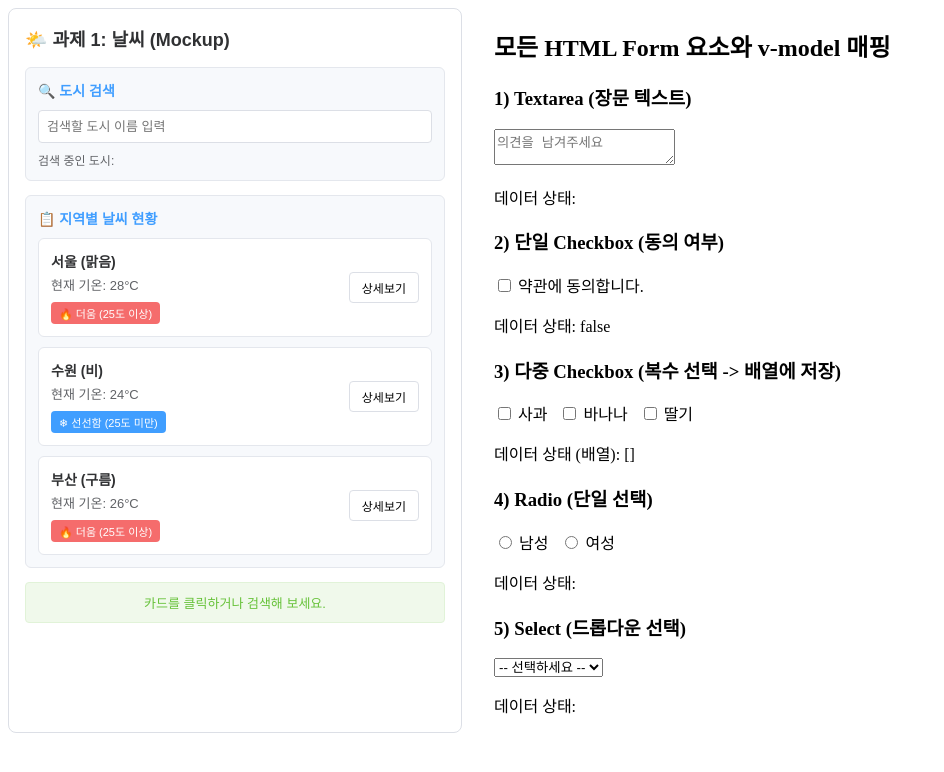
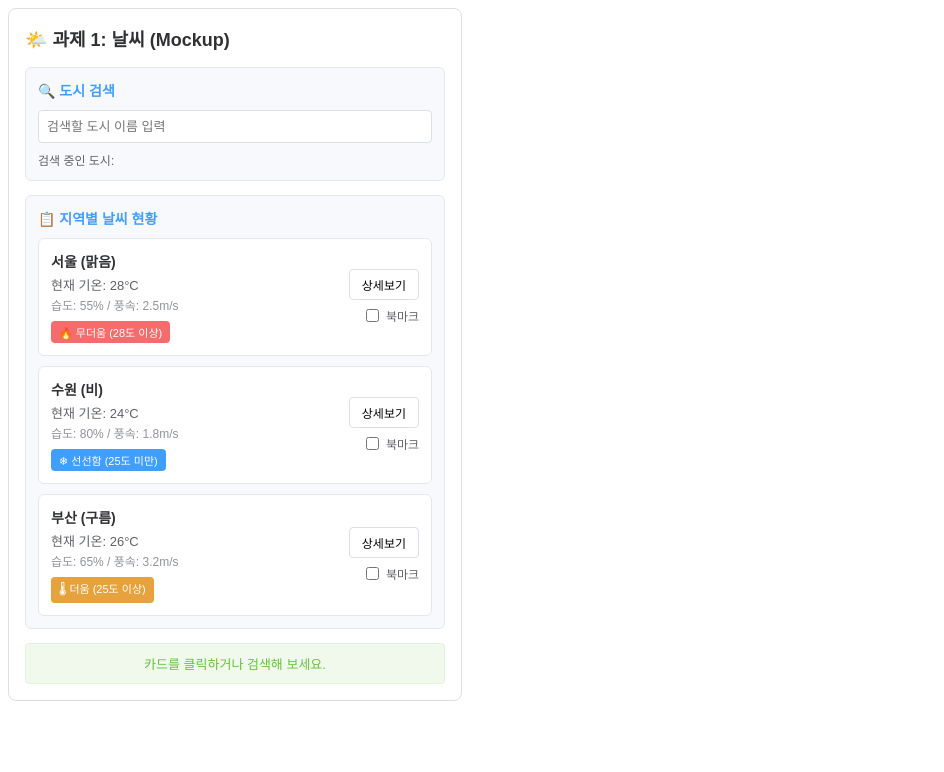
Before and after one commit to kagnys-star/skala-vue, a Vue app: page / in a window 1280 px wide. Shown: the top 772 px of the page, without its empty margins (0-944 px from the left). Built offline with nearby package versions, Linux system fonts and the light colour scheme.

Commit message:
session_1_add_Bookmark

```diff
--- a/src/App.vue
+++ b/src/App.vue
@@ -6,7 +6,7 @@ import sampleOne from './sampleOne.vue'
 <template>
   <div class="app">
     <WeatherMockup />
-    <sampleOne />
+    <!--<sampleOne />-->
   </div>
 </template>
 
--- a/src/WeatherMockup.vue
+++ b/src/WeatherMockup.vue
@@ -1,11 +1,11 @@
 <script setup>
 import { ref } from 'vue'
 
-// 1) 배열 렌더링용 날씨 데이터
+// 1) 배열 렌더링용 날씨 데이터 (humidity: 습도 %, wind: 풍속 m/s, bookmarked: 북마크 여부)
 const weatherList = ref([
-  { id: 'city_01', name: '서울', temp: 28, status: '맑음' },
-  { id: 'city_02', name: '수원', temp: 24, status: '비' },
-  { id: 'city_03', name: '부산', temp: 26, status: '구름' },
+  { id: 'city_01', name: '서울', temp: 28, status: '맑음', humidity: 55, wind: 2.5, bookmarked: false },
+  { id: 'city_02', name: '수원', temp: 24, status: '비', humidity: 80, wind: 1.8, bookmarked: false },
+  { id: 'city_03', name: '부산', temp: 26, status: '구름', humidity: 65, wind: 3.2, bookmarked: false },
 ])
 
 // 3) 양방향 바인딩(한글 처리)용 검색어
@@ -16,12 +16,19 @@ const statusMessage = ref('카드를 클릭하거나 검색해 보세요.')
 
 // 카드 선택 (버블링으로 상세보기 버튼과 구분 필요)
 const selectCard = (cityName) => {
-  statusMessage.value = `${cityName}가 선택되었습니다.`
+  statusMessage.value = `${cityName}가(이) 선택되었습니다.`
 }
 
 // 상세보기 버튼 (버블링 없이 alert)
 const showDetail = (cityName, status) => {
   window.alert(`${cityName}의 현재 날씨는 [${status}] 상태입니다.`)
+}
+
+// 북마크 체크박스 (v-model로 값이 바뀐 뒤 상태바 문구 갱신)
+const toggleBookmark = (city) => {
+  statusMessage.value = city.bookmarked
+    ? `${city.name}을(를) 북마크에 추가했습니다. ⭐`
+    : `${city.name}을(를) 북마크에서 해제했습니다.`
 }
 </script>
 
@@ -52,18 +59,32 @@ const showDetail = (cityName, status) => {
         @click="selectCard(city.name)"
       >
         <div class="card-info">
-          <p class="city-name">{{ city.name }} ({{ city.status }})</p>
+          <p class="city-name">
+            {{ city.name }} ({{ city.status }})
+            <span v-show="city.bookmarked" class="star">⭐</span>
+          </p>
           <p class="city-temp">현재 기온: {{ city.temp }}°C</p>
+          <!-- 추가 데이터 필드 표시 -->
+          <p class="city-detail">습도: {{ city.humidity }}% / 풍속: {{ city.wind }}m/s</p>
 
-          <!-- 2) 조건부 렌더링 (v-if / v-else) -->
-          <span v-if="city.temp >= 25" class="badge badge-hot">🔥 더움 (25도 이상)</span>
+          <!-- 2) 조건부 렌더링 (v-if / v-else-if / v-else 3단 분기) -->
+          <span v-if="city.temp >= 28" class="badge badge-very-hot">🔥 무더움 (28도 이상)</span>
+          <span v-else-if="city.temp >= 25" class="badge badge-hot">🌡 더움 (25도 이상)</span>
           <span v-else class="badge badge-cool">❄ 선선함 (25도 미만)</span>
         </div>
 
-        <!-- 4) 이벤트 수식어 .stop 으로 카드 클릭 버블링 차단 -->
-        <button class="detail-btn" @click.stop="showDetail(city.name, city.status)">
-          상세보기
-        </button>
+        <div class="card-actions">
+          <!-- 4) 이벤트 수식어 .stop 으로 카드 클릭 버블링 차단 -->
+          <button class="detail-btn" @click.stop="showDetail(city.name, city.status)">
+            상세보기
+          </button>
+
+          <!-- 체크박스 v-model 양방향 바인딩 + .stop 으로 카드 선택 방지 -->
+          <label class="bookmark-label" @click.stop>
+            <input type="checkbox" v-model="city.bookmarked" @change="toggleBookmark(city)" />
+            북마크
+          </label>
+        </div>
       </div>
     </section>
 
@@ -143,9 +164,39 @@ const showDetail = (cityName, status) => {
 }
 
 .city-temp {
-  margin: 0 0 8px;
+  margin: 0 0 2px;
   font-size: 13px;
   color: #606266;
+}
+
+.city-detail {
+  margin: 0 0 8px;
+  font-size: 12px;
+  color: #909399;
+}
+
+.star {
+  font-size: 12px;
+}
+
+.card-actions {
+  display: flex;
+  flex-direction: column;
+  align-items: flex-end;
+  gap: 6px;
+}
+
+.bookmark-label {
+  display: flex;
+  align-items: center;
+  gap: 4px;
+  font-size: 12px;
+  color: #606266;
+  cursor: pointer;
+}
+
+.bookmark-label input {
+  cursor: pointer;
 }
 
 .badge {
@@ -156,8 +207,12 @@ const showDetail = (cityName, status) => {
   color: #ffffff;
 }
 
+.badge-very-hot {
+  background-color: #f56c6c;
+}
+
 .badge-hot {
-  background-color: #f56c6c;
+  background-color: #e6a23c;
 }
 
 .badge-cool {
--- a/vite.config.js
+++ b/vite.config.js
@@ -6,6 +6,7 @@ import vueDevTools from 'vite-plugin-vue-devtools'
 
 // https://vite.dev/config/
 export default defineConfig({
+  base: '/skala-vue/',
   plugins: [
     vue(),
     vueDevTools(),
```
